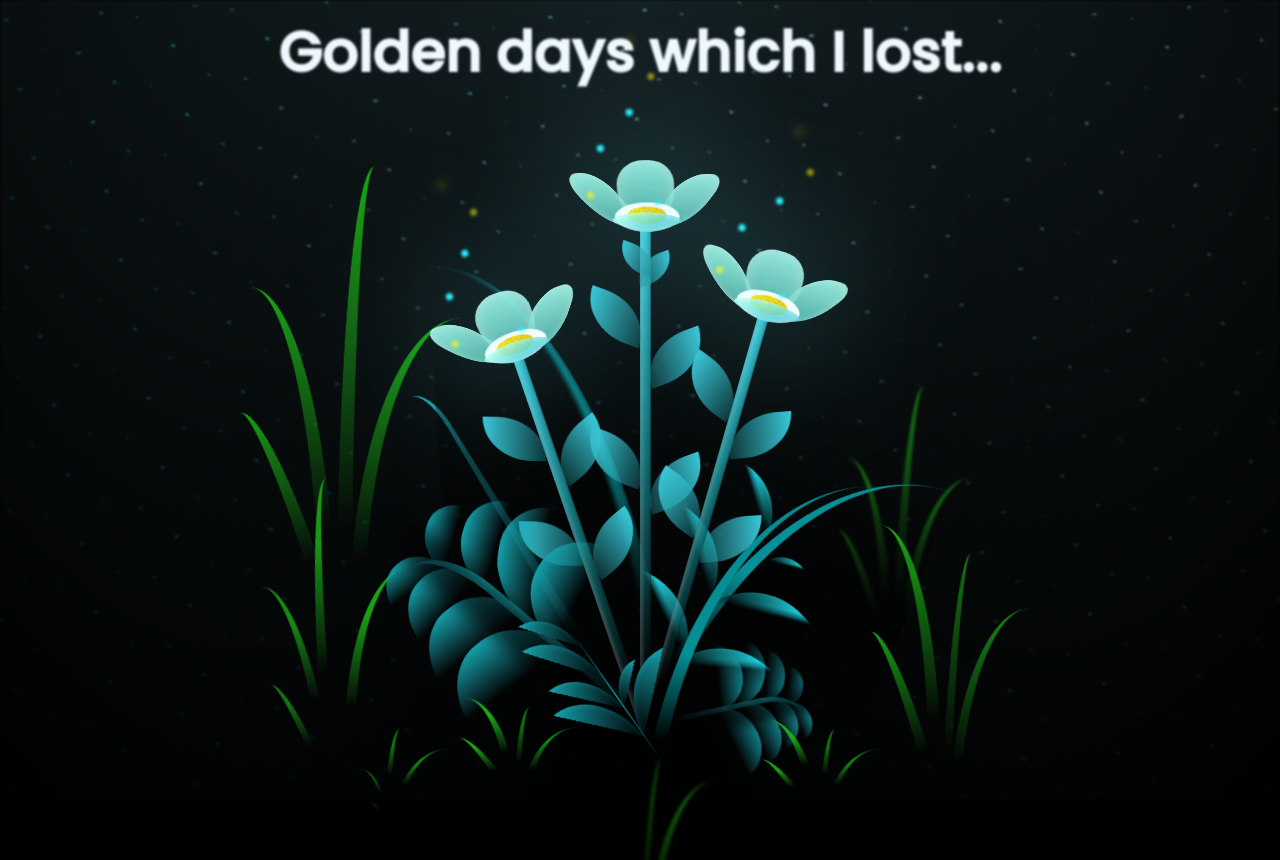
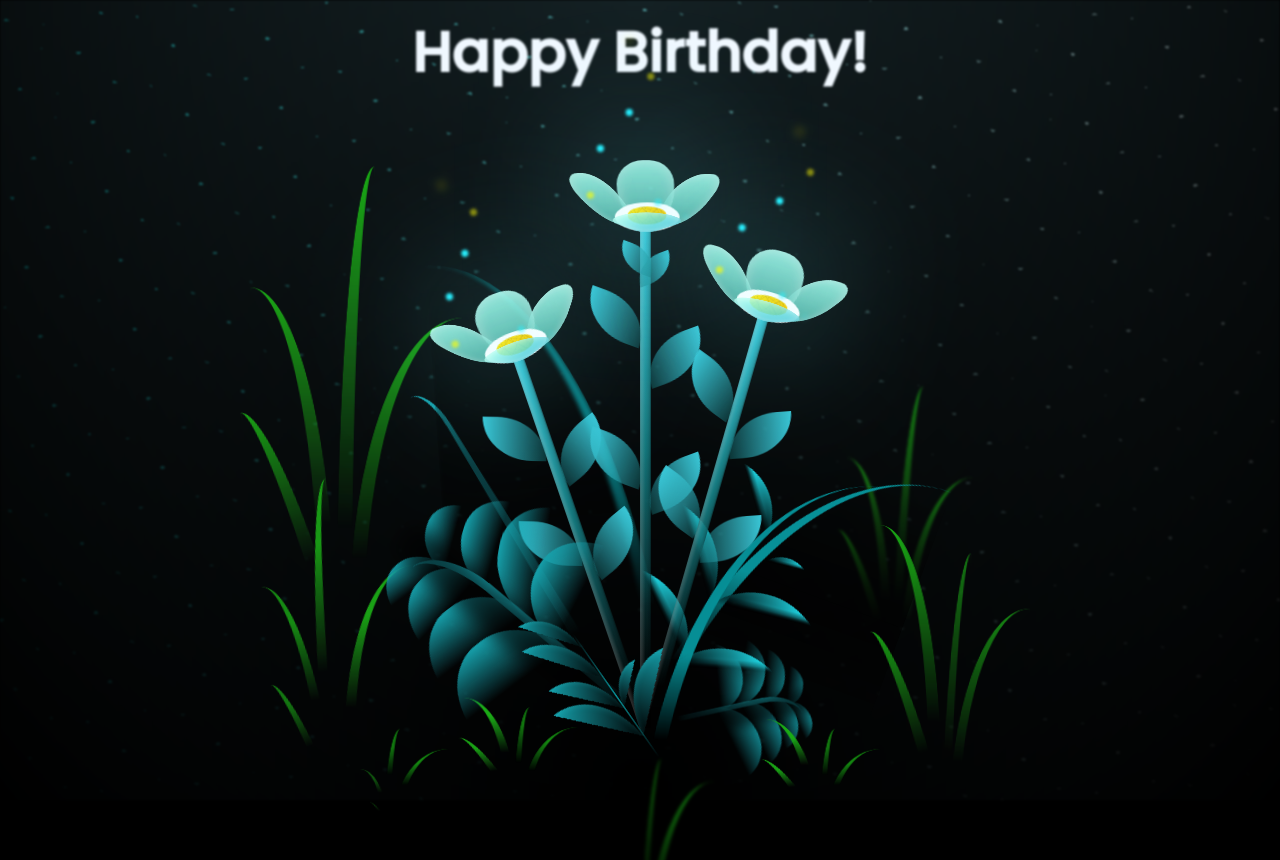
Before and after one commit to IshraqNotFound/Happy-birthday-Layla, a plain HTML site: page flower.html in a window 1280 px wide. Shown: the top 860 px of the page. Drawn offline with Linux system fonts and the light colour scheme.

Commit message:
Update flower.html

```diff
--- a/flower.html
+++ b/flower.html
@@ -13,7 +13,7 @@
 <body class="container">
   <!-- Pembuat code: https://codepen.io/mdusmanansari/pen/BamepLe -->
   <div class="night"><h1 class="head">
-    Golden days which I lost...
+    Happy Birthday!
   </h1></div>
   <div class="flowers">
     <div class="flower flower--1">
```
